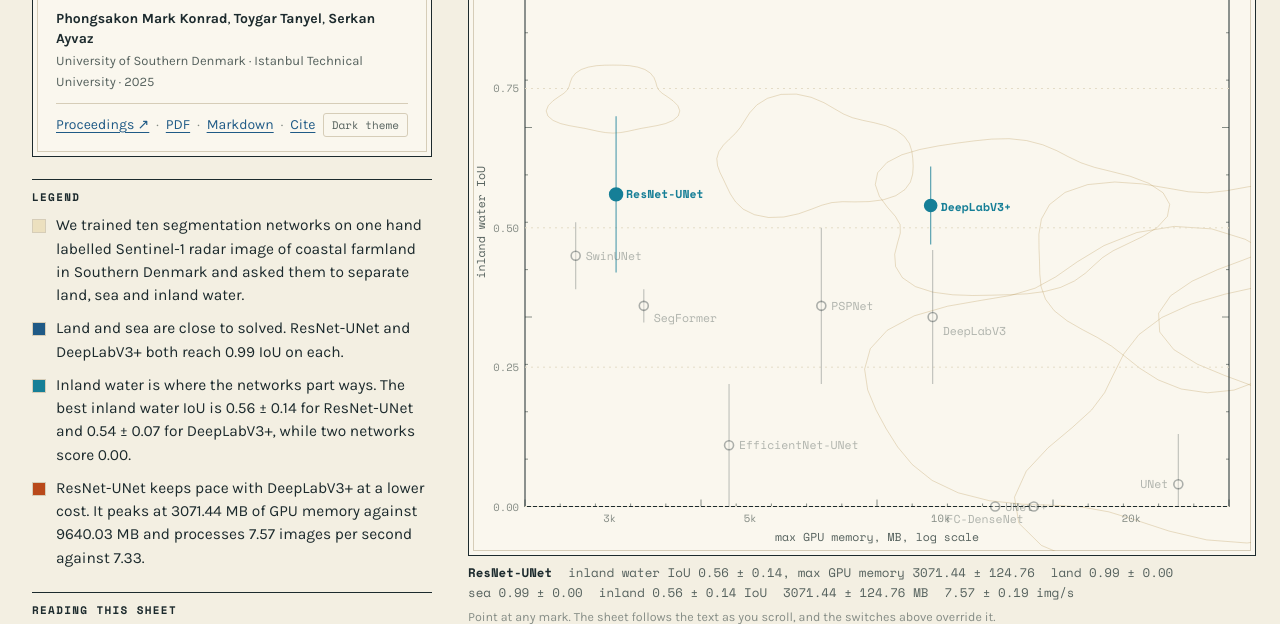
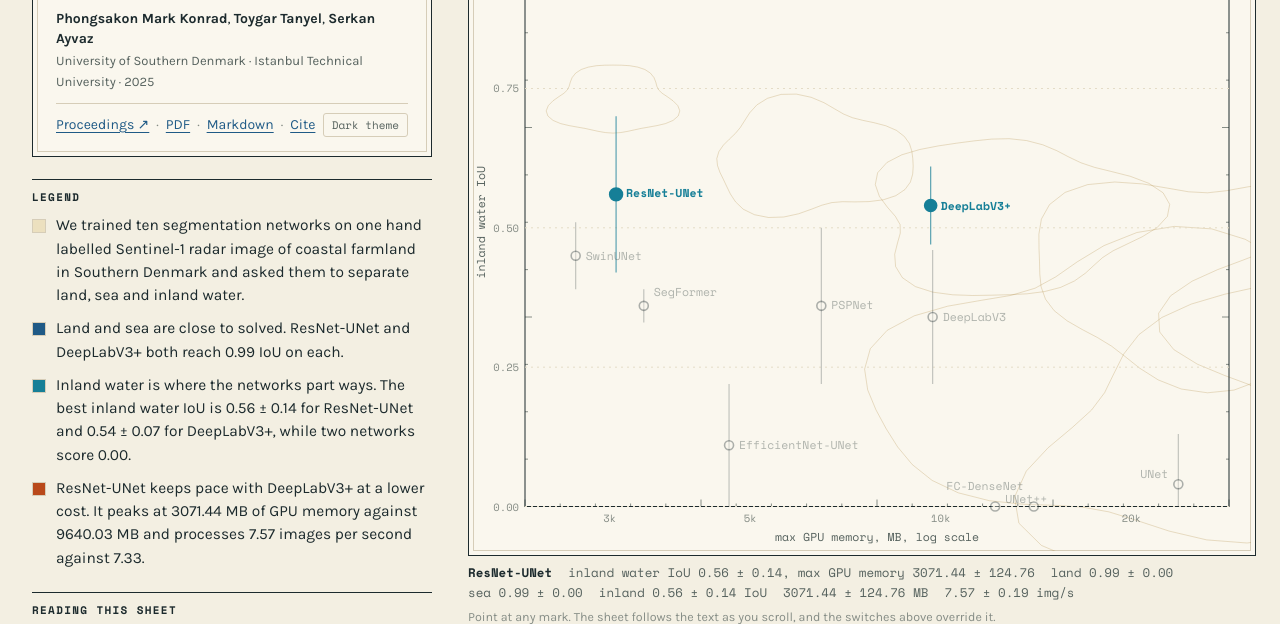
Before and after one commit to aiml-sdu/beyond-major-floods-page, a plain HTML site: page index.html in a window 1280 px wide. Shown: the part 157-781 px from the top of the page. Drawn offline with nearby package versions, Linux system fonts and the light colour scheme.

Commit message:
Keep sheet labels inside the frame

```diff
--- a/index.html
+++ b/index.html
@@ -310,7 +310,7 @@ function size(){var r=svg.getBoundingClientRect();return {W:Math.max(280,r.width
 
 function drawScatter(){
  var z=size(),W=z.W,H=z.H,narrow=W<520;svg.setAttribute('viewBox','0 0 '+W+' '+H);svg.innerHTML='';
- var L=narrow?34:52,R=narrow?10:22,T=narrow?22:30,B=narrow?30:44,pw=W-L-R,ph=H-T-B;
+ var L=narrow?30:52,R=narrow?10:22,T=narrow?22:30,B=narrow?30:44,pw=W-L-R,ph=H-T-B;
  var g=el('g',{},svg);contours(g,W,H);
  /* graticule ticks along the frame */
  for(var i=0;i<=20;i++){var x=L+pw*i/20;el('line',{x1:x,x2:x,y1:T,y2:T+(i%5?3:7),stroke:cv('--faint')},g);el('line',{x1:x,x2:x,y1:T+ph,y2:T+ph-(i%5?3:7),stroke:cv('--faint')},g);}
@@ -328,11 +328,11 @@ function drawScatter(){
  if(lg)ticks.forEach(function(v){var x=X(v);if(x<L||x>L+pw)return;tx(g,x,T+ph+15,v>=1000?(v/1000)+'k':v,{'font-size':10.5,fill:cv('--faint'),'text-anchor':'middle'});});
  else{var n=5;for(var k=0;k<=n;k++){var u=lo+(hi-lo)*k/n;tx(g,L+pw*k/n,T+ph+15,u.toFixed(1),{'font-size':10.5,fill:cv('--faint'),'text-anchor':'middle'});}}
  tx(g,L+pw/2,T+ph+(narrow?28:34),XL[S.x],{'font-size':narrow?10:11.5,fill:cv('--mut'),'text-anchor':'middle'});
- var ly=el('text',{x:12,y:T+ph/2,'font-size':narrow?10:11.5,fill:cv('--mut'),'text-anchor':'middle',transform:'rotate(-90 12 '+(T+ph/2)+')'},g);ly.textContent=CL[S.cls]+' '+(S.met==='iou'?'IoU':'Dice');
+ var ly=narrow?el('text',{x:L+6,y:T+13,'font-size':10,fill:cv('--mut')},g):el('text',{x:12,y:T+ph/2,'font-size':11.5,fill:cv('--mut'),'text-anchor':'middle',transform:'rotate(-90 12 '+(T+ph/2)+')'},g);ly.textContent=CL[S.cls]+' '+(S.met==='iou'?'IoU':'Dice');
  /* marks */
  var hl=S.hl||[],pts=D.map(function(r){var v=r[S.cls][S.met];return {r:r,x:X(r[S.x][0]),y:Y(v[0]),v:v};});
- var labs=pts.slice().sort(function(a,b){return a.y-b.y;}),last=-1e9;
- var fs=narrow?9:11.5;labs.forEach(function(p){p.ly=Math.max(p.y+4,last+fs+1);last=p.ly;});
+ var labs=pts.slice().sort(function(a,b){return b.y-a.y;}),last=T+ph-4+20;
+ var fs=narrow?9:11.5;labs.forEach(function(p){p.ly=Math.min(p.y+4,last-fs-1,T+ph-4);last=p.ly;});
  var mg=el('g',{},svg);
  pts.forEach(function(p){var on=hl.indexOf(p.r.model)>=0,dim=hl.length&&!on,isSel=p.r.model===sel;
   var col=on?cv('--inland'):cv('--ink');
```
